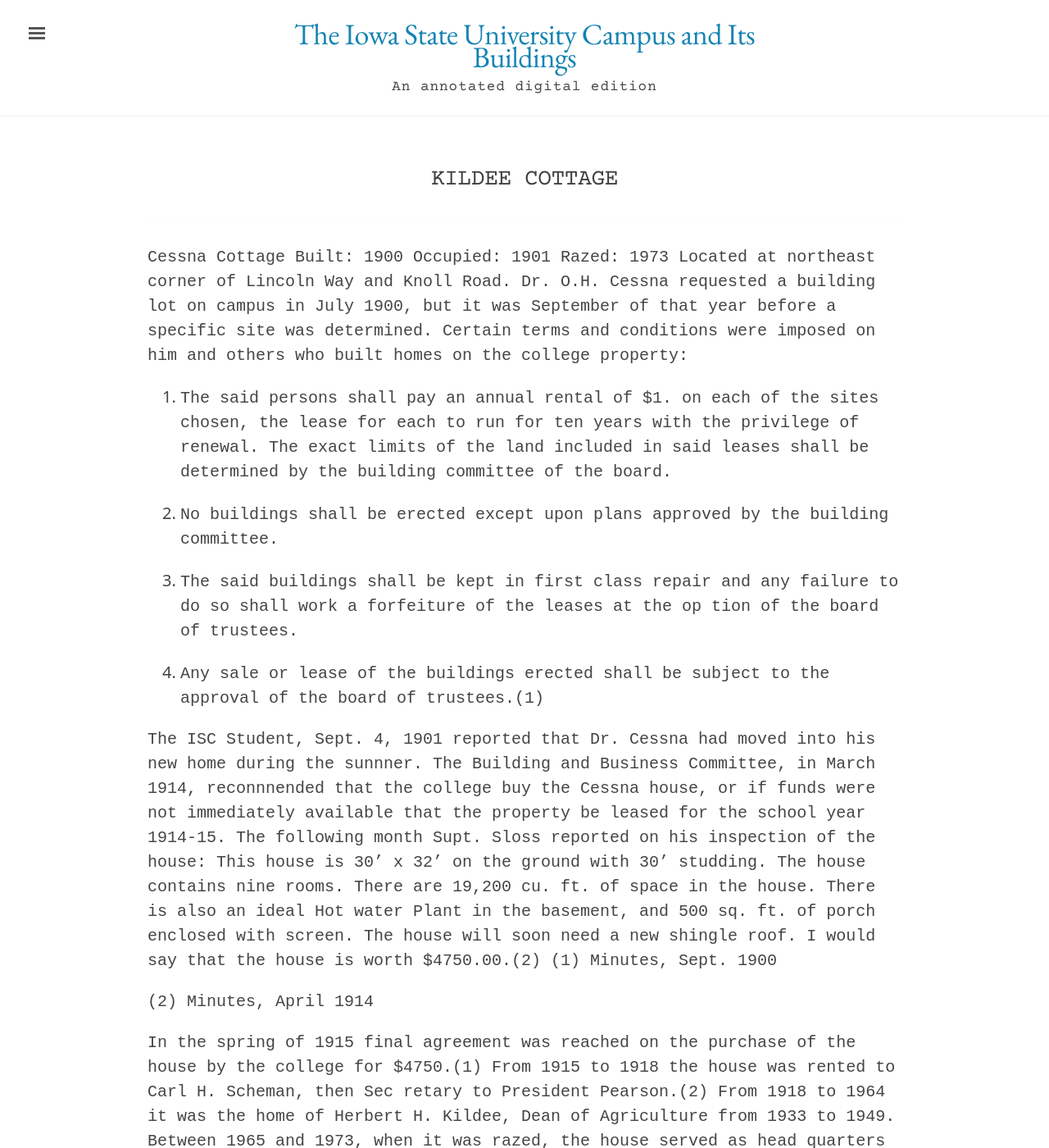
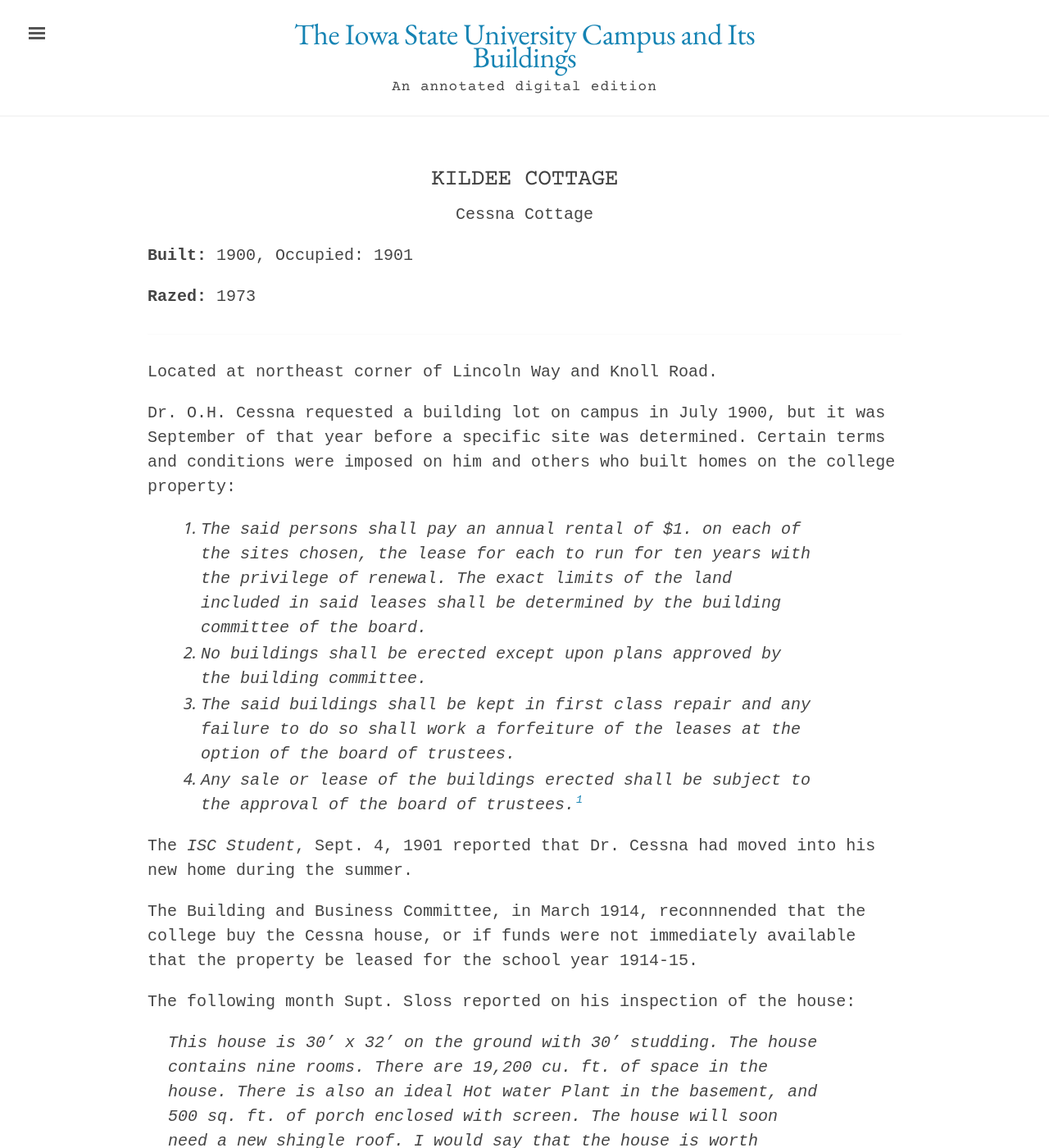
Before and after one commit to emanderson811/day-edition, a Jekyll site: the page built from _texts/buildings/119day-kildee-cottage.md, in a window 1280 px wide and 1400 px high. Shown: the whole window at 82% size. Built offline with Jekyll 4.4.1, drawn with Linux system fonts in a browser that asks for light colours; some of the changed text lies outside the part shown.

Commit message:
Update 119day-kildee-cottage.md

```diff
--- a/_texts/buildings/119day-kildee-cottage.md
+++ b/_texts/buildings/119day-kildee-cottage.md
@@ -14,34 +16,37 @@
 ---
 ---
 
-Cessna Cottage
-Built: 1900 Occupied: 1901 Razed: 1973
 Located at northeast corner of Lincoln Way and Knoll Road.
+
 Dr. O.H. Cessna requested a building lot on campus in July 1900, but it was September of that year before a specific site was determined. Certain terms and conditions were imposed on him and others who built homes on the college property:
-1.
-The said persons shall pay an annual rental of $1. on each of the sites chosen, the lease for each to run for ten years with the privilege of renewal. The exact limits of the land included in said leases shall be determined by the building committee of the board.
 
-2.
-No buildings shall be erected except upon plans approved by the building committee.
+>1. The said persons shall pay an annual rental of $1. on each of the sites chosen, the lease for each to run for ten years with the privilege of renewal. The exact limits of the land included in said leases shall be determined by the building committee of the board.
+>
+>2. No buildings shall be erected except upon plans approved by the building committee.
+>
+>3. The said buildings shall be kept in first class repair and any failure to do so shall work a forfeiture of the leases at the option of the board of trustees.
+>
+>4. Any sale or lease of the buildings erected shall be subject to the approval of the board of trustees.[^fn1]
 
-3.
-The said buildings shall be kept in first class repair and any failure to do so shall work a forfeiture of the leases at the op tion of the board of trustees.
+The *ISC Student*, Sept. 4, 1901 reported that Dr. Cessna had moved into his new home during the summer.
 
-4.
-Any sale or lease of the buildings erected shall be subject to the approval of the board of trustees.(1)
+The Building and Business Committee, in March 1914, reconnnended that the college buy the Cessna house, or if funds were not immediately available that the property be leased for the school year 1914-15.
+
+The following month Supt. Sloss reported on his inspection of the house:
+
+>This house is 30' x 32' on the ground with 30' studding. The house contains nine rooms. There are 19,200 cu. ft. of space in the house. There is also an ideal Hot water Plant in the basement, and 500 sq. ft. of porch enclosed with screen. The house will soon need a new shingle roof. I would say that the house is worth $4750.00.[^fn2]
+
+[^fn1]: Minutes, Sept. 1900
+
+[^fn2]: Minutes, April 1914
 
 
-The ISC Student, Sept. 4, 1901 reported that Dr. Cessna had moved into his new home during the sunnner.
-The Building and Business Committee, in March 1914, reconnnended that the college buy the Cessna house, or if funds were not immediately available that the property be leased for the school year 1914-15.
-The following month Supt. Sloss reported on his inspection of the house:
-This house is 30' x 32' on the ground with 30' studding. The house contains nine rooms. There are 19,200 cu. ft. of space in the house. There is also an ideal Hot water Plant in the basement, and 500 sq. ft. of porch enclosed with screen. The house will soon need a new shingle roof. I would say that the house is worth $4750.00.(2)
-(1)
-Minutes, Sept. 1900
+In the spring of 1915 final agreement was reached on the purchase of the house by the college for $4750.[^fn3]
 
-(2)
-Minutes, April 1914
+From 1915 to 1918 the house was rented to Carl H. Scheman, then Secretary to President Pearson.[^fn4] From 1918 to 1964 it was the home of Herbert H. Kildee, Dean of Agriculture from 1933 to 1949.
 
+Between 1965 and 1973, when it was razed, the house served as head quarters for the bvilding services section of the Physical Plant.
 
-In the spring of 1915 final agreement was reached on the purchase of the house by the college for $4750.(1)
-From 1915 to 1918 the house was rented to Carl H. Scheman, then Sec retary to President Pearson.(2) From 1918 to 1964 it was the home of Herbert H. Kildee, Dean of Agriculture from 1933 to 1949.
-Between 1965 and 1973, when it was razed, the house served as head quarters for the bvilding services section of the Physical Plant.
+[^fn3]: Iowa State Student, October 23, 1915
+
+[^fn4]: Ibid.
```
Also changed, not shown: other parts of _texts/buildings/119day-kildee-cottage.md (+4 -2 lines).
